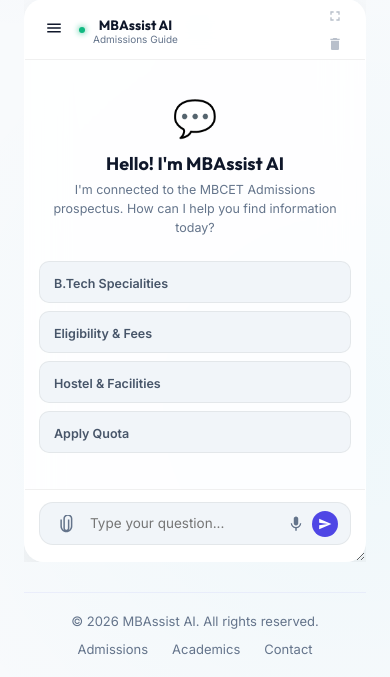
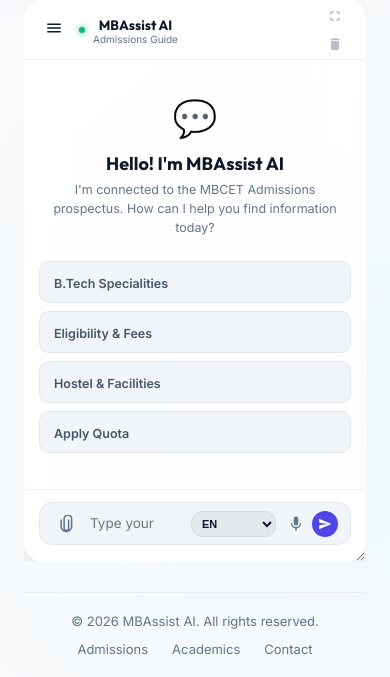
Before and after one commit to adi5022/MBAssist-AI, a Flask app: page / in a window 390 px wide. Shown: the part 692-1369 px from the top of the page. Run offline with Flask 3, Linux system fonts and the light colour scheme.

Commit message:
Add language selector dropdown for voice inputs with explicit Sarvam AI codemix and transcribe modes

```diff
--- a/app.py
+++ b/app.py
@@ -61,7 +61,8 @@ def transcribe():
             return jsonify({"error": "Audio file is empty."}), 400
 
         from speech import transcribe_audio
-        text = transcribe_audio(file_bytes, audio_file.filename)
+        language = request.form.get("language", "en")
+        text = transcribe_audio(file_bytes, audio_file.filename, language=language)
         return jsonify({"text": text})
 
     except Exception as e:
--- a/static/script.js
+++ b/static/script.js
@@ -305,11 +305,14 @@ document.addEventListener("DOMContentLoaded", () => {
         cleanupRecordingUI();
     };
 
+    const langSelect = document.getElementById("lang-select");
+
     const cleanupRecordingUI = () => {
         isRecording = false;
         micBtn.classList.remove("recording");
-        micBtn.style.display = ""; // Show microphone button again
-        sendButton.style.display = ""; // Show send button again
+        micBtn.style.display = "";
+        sendButton.style.display = "";
+        if (langSelect) langSelect.style.display = ""; // Show dropdown again
         if (recordingOverlay) recordingOverlay.style.display = "none";
 
         if (timerInterval) {
@@ -359,6 +362,7 @@ document.addEventListener("DOMContentLoaded", () => {
             // Hide control buttons and show inline recording pill
             micBtn.style.display = "none";
             sendButton.style.display = "none";
+            if (langSelect) langSelect.style.display = "none"; // Hide dropdown
             if (recordingOverlay) recordingOverlay.style.display = "inline-flex";
 
             // Setup Web Audio API for visualizer & silence detection
@@ -451,6 +455,9 @@ document.addEventListener("DOMContentLoaded", () => {
                 try {
                     const formData = new FormData();
                     formData.append("audio", audioBlob, `audio.${extension}`);
+
+                    const selectedLang = langSelect ? langSelect.value : "en";
+                    formData.append("language", selectedLang);
 
                     const response = await fetch("/api/transcribe", {
                         method: "POST",
--- a/static/style.css
+++ b/static/style.css
@@ -969,7 +969,25 @@ body {
         padding: 20px 0;
         gap: 12px;
         text-align: center;
-    }
+}
+
+.lang-dropdown {
+    background: rgba(0, 0, 0, 0.05);
+    border: 1px solid var(--border-strong);
+    border-radius: 12px;
+    font-size: 11px;
+    font-weight: 700;
+    color: var(--text-dark);
+    padding: 3px 6px;
+    outline: none;
+    cursor: pointer;
+    transition: all 0.2s ease;
+    margin-right: 4px;
+    height: 26px;
+}
+
+.lang-dropdown:hover {
+    background: rgba(0, 0, 0, 0.08);
 }
 
 /* Recording Overlay UI (Compact Inline Pill) */
--- a/templates/index.html
+++ b/templates/index.html
@@ -231,6 +231,13 @@
                                         </button>
                                     </div>
 
+                                    <!-- Language Selector Dropdown -->
+                                    <select id="lang-select" class="lang-dropdown" title="Select Voice Input Language">
+                                        <option value="en" selected>EN</option>
+                                        <option value="ml-mix">ML (Mix)</option>
+                                        <option value="ml">ML (Pure)</option>
+                                    </select>
+
                                     <button type="button" class="panel-btn" id="mic-btn" title="Voice Input">
                                         <svg viewBox="0 0 24 24" width="18" height="18">
                                             <path d="M12 14c1.66 0 2.99-1.34 2.99-3L15 5c0-1.66-1.34-3-3-3S9 3.34 9 5v6c0 1.66 1.34 3 3 3zm5.3-3c0 3-2.54 5.1-5.3 5.1S6.7 14 6.7 11H5c0 3.41 2.72 6.23 6 6.72V21h2v-3.28c3.28-.48 6-3.3 6-6.72h-1.7z" fill="currentColor"/>
```
